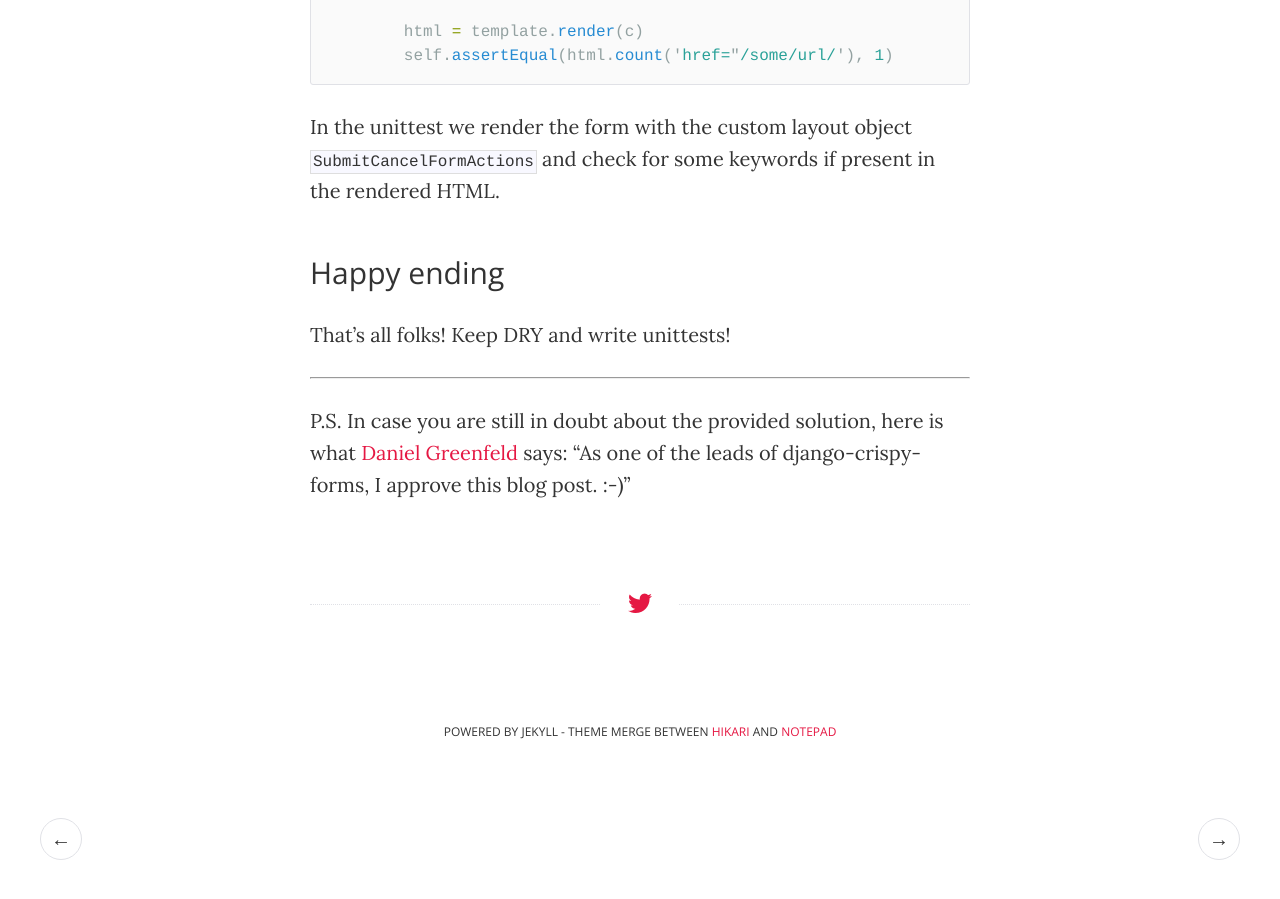
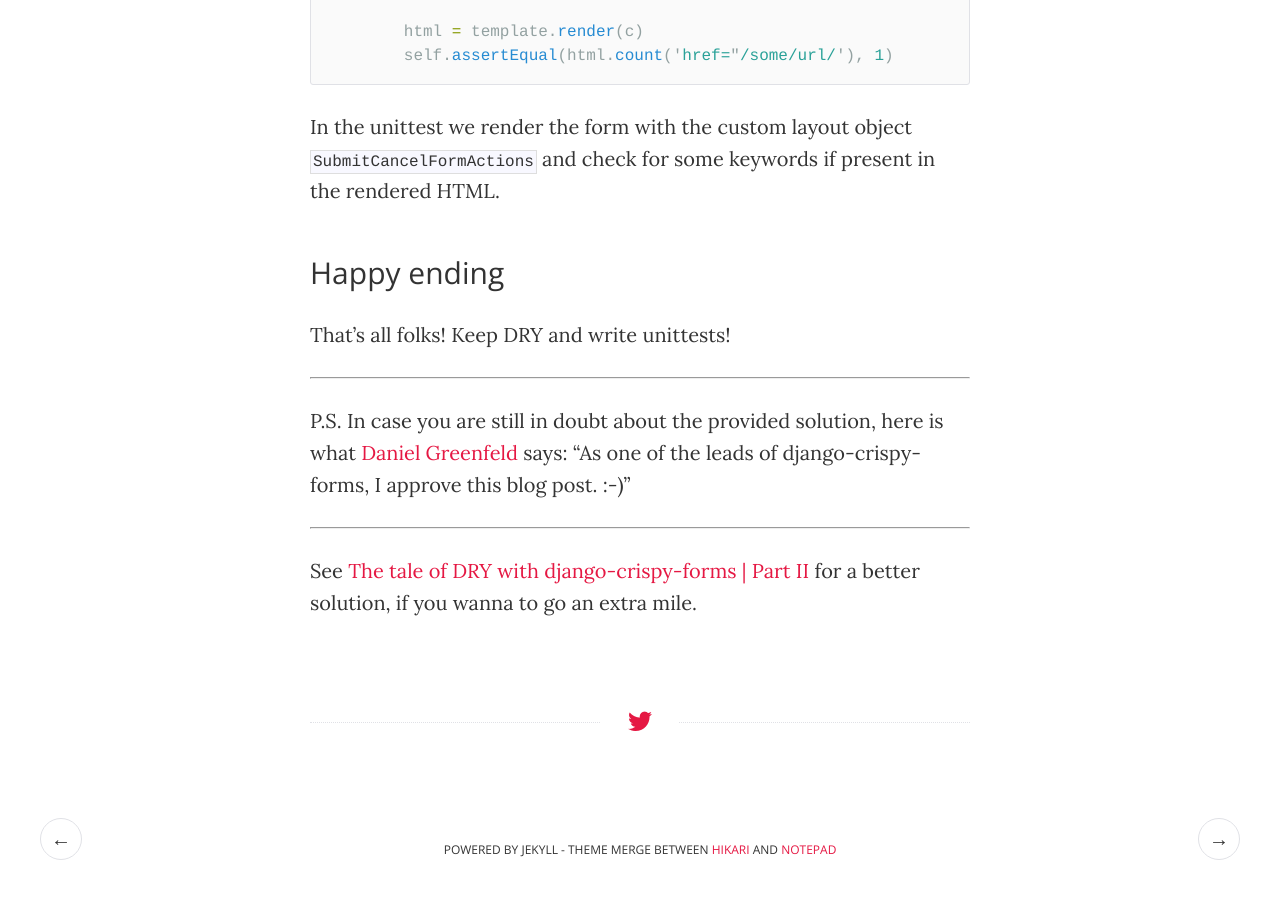
Before and after one commit to ana-balica/ana-balica.github.io, a Jekyll site: the page built from _posts/2014-11-04-the-tale-of-dry-with-django-crispy-forms.md, in a window 1280 px wide and 900 px high, scrolled down 9778 px. Built offline with Jekyll 4.4.1, drawn with Linux system fonts in a browser that asks for light colours; comment, search, counter and statistics services are not loaded.

Commit message:
reference part 2 of django-crispy-forms

```diff
--- a/_posts/2014-11-04-the-tale-of-dry-with-django-crispy-forms.md
+++ b/_posts/2014-11-04-the-tale-of-dry-with-django-crispy-forms.md
@@ -326,3 +326,8 @@ That's all folks! Keep DRY and write unittests!
 P.S. In case you are still in doubt about the provided solution, here is what
 [Daniel Greenfeld](http://pydanny.com/) says: "As one of the leads of
 django-crispy-forms, I approve this blog post. :-)"
+
+-----
+
+See [The tale of DRY with django-crispy-forms | Part II]({{ site.baseurl }}/2015/03/18/the-tale-of-dry-with-django-crispy-forms-part-2/)
+for a better solution, if you wanna to go an extra mile.
```
